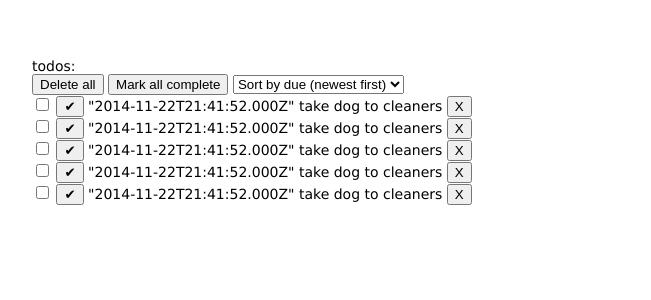
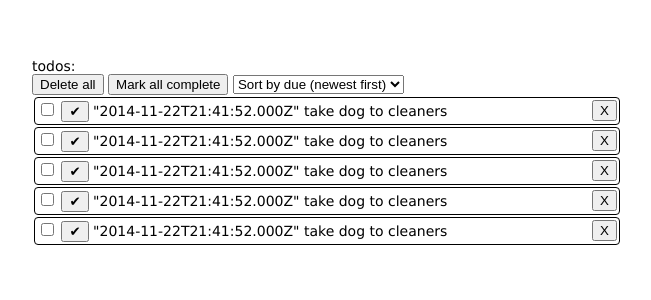
Before and after one commit to mattwarren1234/AngularToDo, a website: page public/index.html in a window 1280 px wide. Shown: the whole page, without its empty margins (26-677 px from the left). Drawn offline with nearby package versions, Linux system fonts and the light colour scheme.

Commit message:
added borders, padding, marings to individual items

```diff
--- a/public/style.css
+++ b/public/style.css
@@ -3,6 +3,17 @@ body {
   font: 14px "Lucida Grande", Helvetica, Arial, sans-serif;
 }
 
-a {
-  color: #00B7FF;
+.content-main {
+  width :  590px;
 }
+
+todo-item .container {
+  border: 1px solid black;
+  border-radius: 4px;
+  margin: 2px;
+  padding: 2px;
+}
+
+todo-item .delete {
+  float: right;
+}
```
